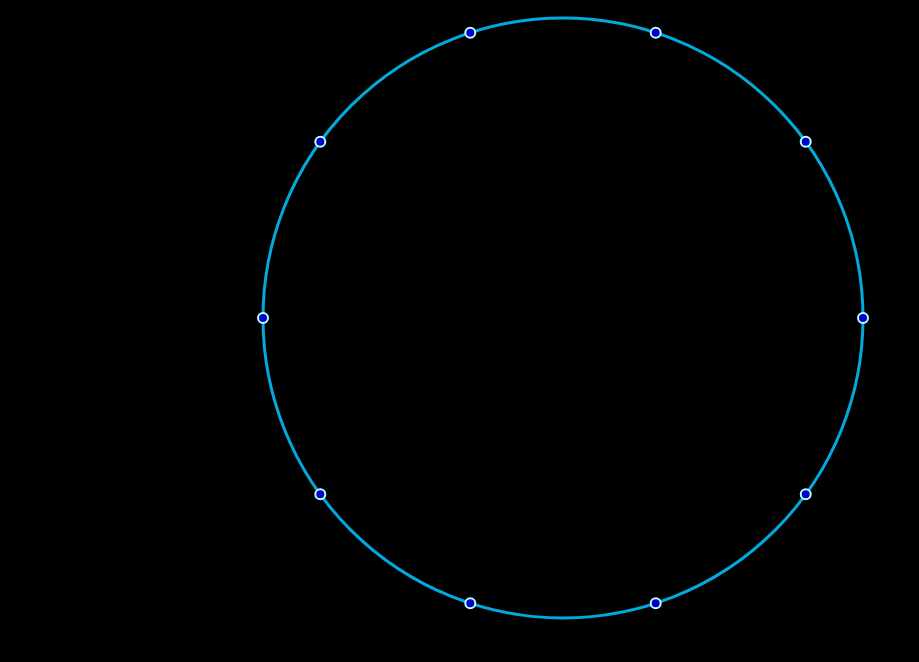
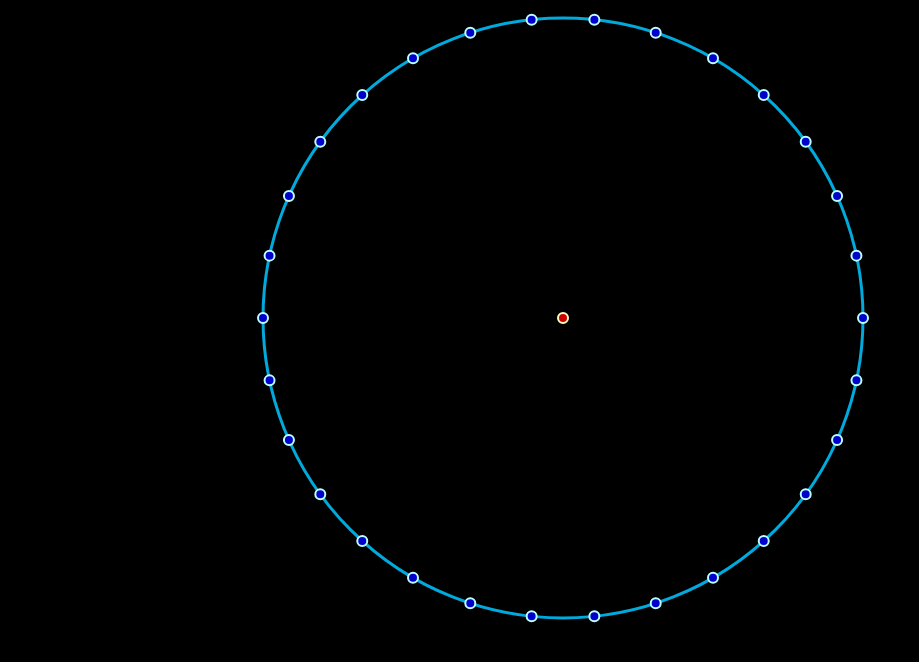
Before and after one commit to JDGMiles/ikje, a plain HTML site: page index.html in a window 1280 px wide. Shown: the full height of the page, 77-996 px from the left. Drawn offline with Linux system fonts and the light colour scheme; a web font is replaced by a local one.

Commit message:
Finished for now.

```diff
--- a/index.html
+++ b/index.html
@@ -31,13 +31,30 @@
 </html>
 
 <script type="text/javascript">
+var rightdown=0;
+var leftdown=0;
+var updown=0;
+var downdown=0;
+
+document.body.onkeydown = function(e){
+	if(rightdown==0 && (e.keyCode == 39 || e.keyCode == 68)){rightdown++;}
+	if(leftdown==0 && (e.keyCode == 37 || e.keyCode == 65)){leftdown++;}
+	if(updown==0 && (e.keyCode == 38 || e.keyCode == 87)){updown++;}
+	if(downdown==0 && (e.keyCode == 40 || e.keyCode == 83)){downdown++;}
+}
+
+document.body.onkeyup = function(e){
+	if(e.keyCode == 39 || e.keyCode == 68){rightdown=0;}
+	if(e.keyCode == 37 || e.keyCode == 65){leftdown=0;}
+	if(e.keyCode == 38 || e.keyCode == 87){updown=0;}
+	if(e.keyCode == 40 || e.keyCode == 83){downdown=0;}
+}
 
 var field={width:620, height:620};
 var fieldcolor="#000000";
 var canvas=document.getElementById("canvas"), ctx = canvas.getContext("2d");
 
-var playerxpos=field.width/2;
-var playerypos=field.height/2;
+var player={x:field.width/2, y:field.height/2, radius:5, colour:"#CC0000", outlinecolour:"#FFFFBB", outlinewidth:2, speed:3};
 
 var fps=60;
 
@@ -46,13 +63,18 @@ var ringcolour="#000000";
 var ringpipingcolour="#00AADD";
 var ringpipingwidth=3;
 
-var enemies=10;
+var enemies=30;
 
-var enemy=[]; for(i=0; i<enemies; i++){enemy[i]={x:field.width/2+ringsize*Math.cos(2*Math.PI*i/enemies), y:field.width/2+ringsize*Math.sin(2*Math.PI*i/enemies), radius:5, colour:"#0000CC", outlinecolour:"#BBFFFF", outlinewidth:2}}
+var enemy=[]; for(i=0; i<enemies; i++){enemy[i]={x:field.width/2+ringsize*Math.cos(2*Math.PI*i/enemies), y:field.width/2+ringsize*Math.sin(2*Math.PI*i/enemies), radius:5, colour:"#0000CC", outlinecolour:"#BBFFFF", outlinewidth:2, speed:1};}
+
+var enemiesmove=0;
+
+var time=0;
+var restarttime=850;
+var restartduration=60;
 
 canvas.width = field.width;
 canvas.height = field.height;
-
 
 function draw(){
 
@@ -77,6 +99,53 @@ function draw(){
 		ctx.stroke();
 	}
 
+	ctx.beginPath();
+	ctx.arc(player.x, player.y, player.radius, 0, 2 * Math.PI);
+	ctx.fillStyle=player.colour;
+	ctx.lineWidth=player.outlinewidth;
+	ctx.strokeStyle=player.outlinecolour;
+	ctx.fill();
+	ctx.stroke();
+
+	if(rightdown && (!updown && !downdown)){player.x+=player.speed; enemiesmove=1;}
+	else if(rightdown){player.x+=Math.sqrt(2)*player.speed/2; enemiesmove=1;}
+
+	if(leftdown && (!updown && !downdown)){player.x-=player.speed; enemiesmove=1;}
+	else if(leftdown){player.x-=Math.sqrt(2)*player.speed/2; enemiesmove=1;}
+
+	if(updown && (!leftdown && !rightdown)){player.y-=player.speed; enemiesmove=1;}
+	else if(updown){player.y-=Math.sqrt(2)*player.speed/2; enemiesmove=1;}
+
+	if(downdown && (!leftdown && !rightdown)){player.y+=player.speed; enemiesmove=1;}
+	else if(downdown){player.y+=Math.sqrt(2)*player.speed/2; enemiesmove=1;}
+
+	if(enemiesmove){
+		for(i=0; i<enemies; i++){
+			enemy[i].x-=enemy[i].speed*(enemy[i].x-player.x)/Math.sqrt((enemy[i].x-player.x)*(enemy[i].x-player.x)+(enemy[i].y-player.y)*(enemy[i].y-player.y));
+			enemy[i].y-=enemy[i].speed*(enemy[i].y-player.y)/Math.sqrt((enemy[i].x-player.x)*(enemy[i].x-player.x)+(enemy[i].y-player.y)*(enemy[i].y-player.y));
+		}
+	}
+
+	enemiesmove=0;
+
+	time++;
+
+	if(time>restarttime){
+		ctx.beginPath();
+		ctx.arc(field.width/2, field.height/2, ((time-restarttime)/restartduration)*ringsize, 0, 2 * Math.PI);
+		ctx.fillStyle=ringcolour;
+		ctx.lineWidth=ringpipingwidth;
+		ctx.strokeStyle=ringpipingcolour;
+		ctx.fill();
+		ctx.stroke();
+	}
+
+	if(time==restarttime+restartduration){
+		time=0;
+		for(i=0; i<enemies; i++){enemy[i].x=field.width/2+ringsize*Math.cos(2*Math.PI*i/enemies); enemy[i].y=field.height/2+ringsize*Math.sin(2*Math.PI*i/enemies);}
+		player.x=field.width/2; player.y=field.height/2;
+	}
+
 	setTimeout(draw, 1000/fps);
 }
 
```
